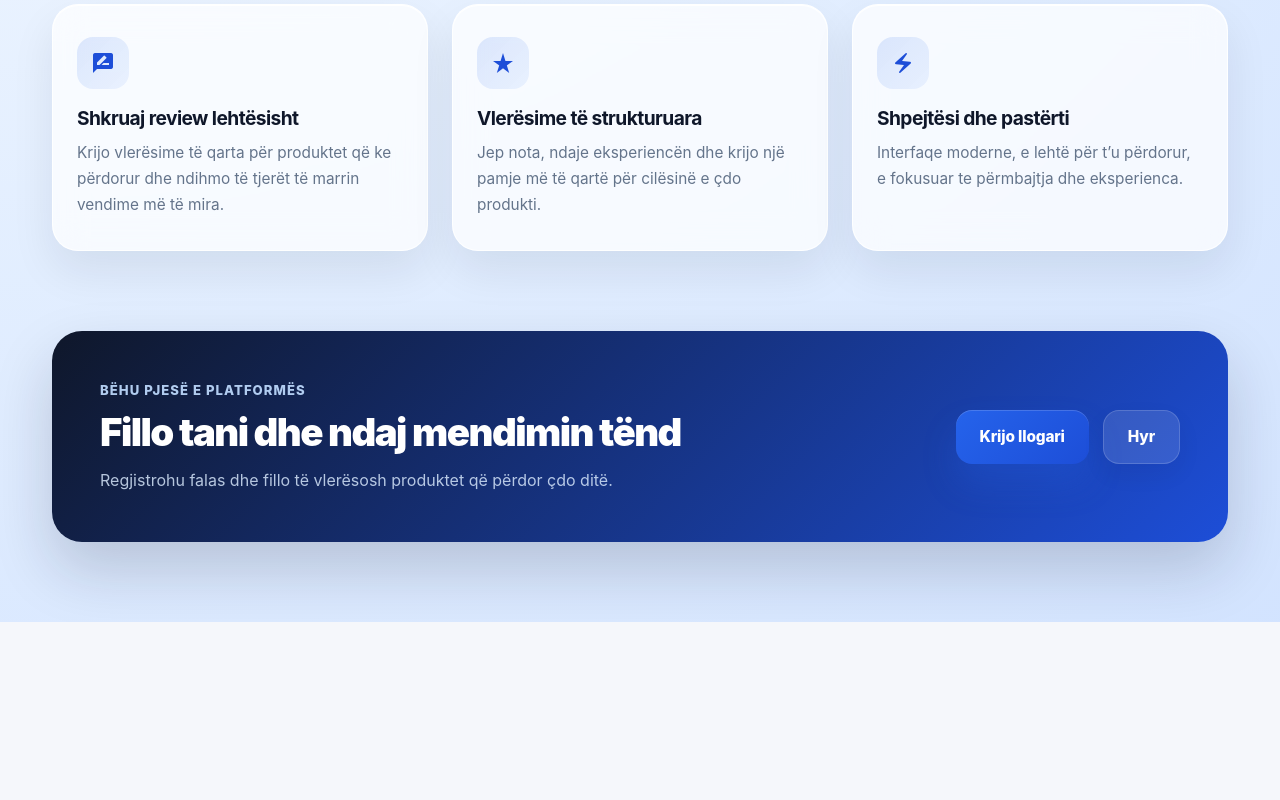
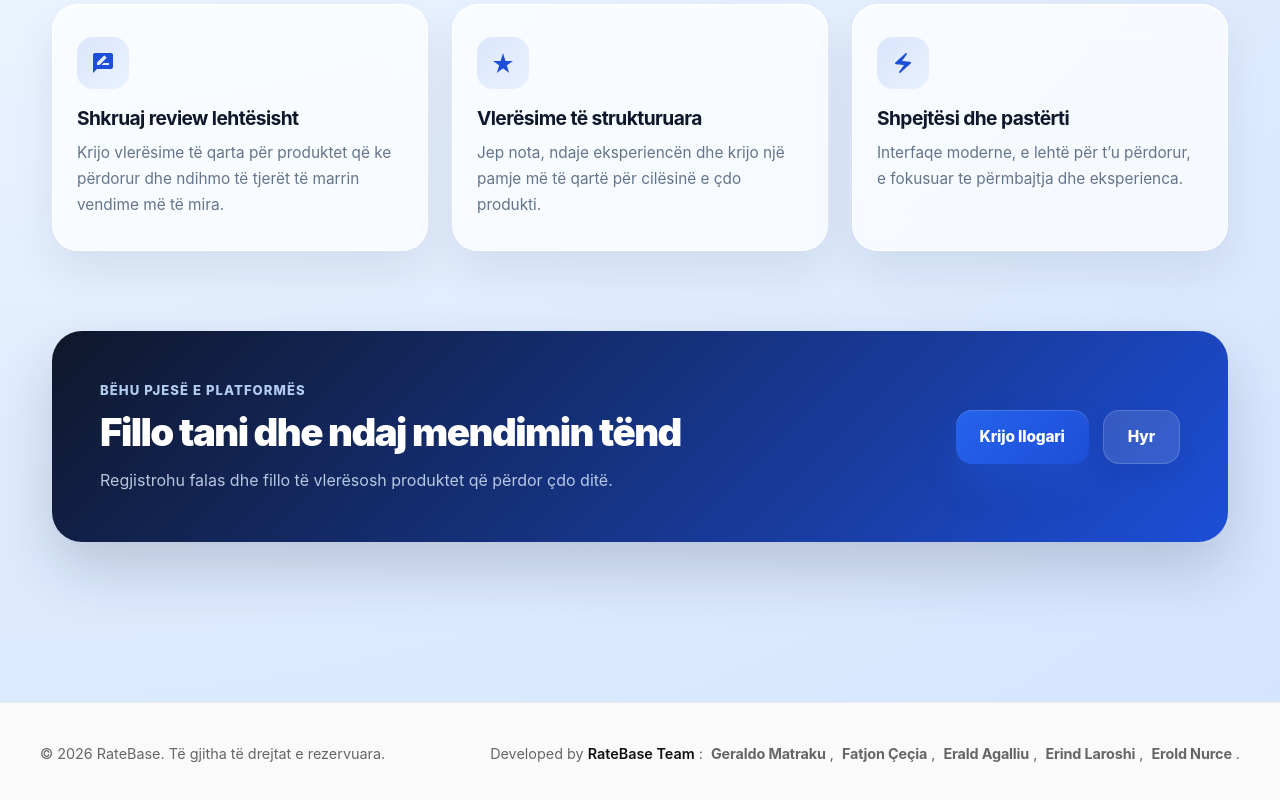
Before and after one commit to geraldo-matraku/se2026-RateBase-angular, an Angular app: page / in a window 1280 px wide. Shown: the part 1018-1818 px from the top of the page. Before the commit the page ends 1640 px from the top, so only its background shows below. Built offline with nearby package versions, Linux system fonts and the light colour scheme; no server answers.

Commit message:
implement clean architecture

```diff
--- a/src/app/pages/landing/landing.html
+++ b/src/app/pages/landing/landing.html
@@ -149,4 +149,17 @@
       </div>
     </section>
   </main>
+  <footer class="landing-footer">
+    <div class="footer-content">
+      <p class="footer-copyright">&copy; 2026 RateBase. Të gjitha të drejtat e rezervuara.</p>
+      <p class="footer-credits">
+        Developed by <strong class="team-label">RateBase Team</strong>:
+        <span class="team-member">Geraldo Matraku</span>,
+        <span class="team-member">Fatjon Çeçia</span>,
+        <span class="team-member">Erald Agalliu</span>,
+        <span class="team-member">Erind Laroshi</span>,
+        <span class="team-member">Erold Nurce</span>.
+      </p>
+    </div>
+  </footer>
 </div>
--- a/src/app/pages/landing/landing.scss
+++ b/src/app/pages/landing/landing.scss
@@ -675,3 +675,53 @@
     box-sizing: border-box;
   }
 }
+
+.landing-footer {
+  border-top: 1px solid rgba(0, 0, 0, 0.06);
+  padding: 2.5rem 1.5rem;
+  margin-top: 5rem;
+  background-color: #fafafa;
+  font-size: 0.9rem;
+  color: #666;
+}
+
+.footer-content {
+  display: flex;
+  flex-direction: column;
+  gap: 0.75rem;
+  align-items: center;
+  justify-content: center;
+  text-align: center;
+}
+
+.team-label {
+  color: #111;
+  font-weight: 600;
+  margin-right: 4px;
+}
+
+.team-member {
+  display: inline-block;
+  font-weight: 700;
+  letter-spacing: -0.01em;
+  padding: 2px 4px;
+  position: relative;
+  transition: all 0.2s ease-in-out;
+  cursor: default;
+}
+
+.team-member:hover {
+  color: #0066cc;
+  transform: translateY(-1px);
+}
+
+@media (min-width: 768px) {
+  .footer-content {
+    flex-direction: row;
+    justify-content: space-between;
+    max-width: 1200px;
+    margin: 0 auto;
+    width: 100%;
+    text-align: left;
+  }
+}
```
